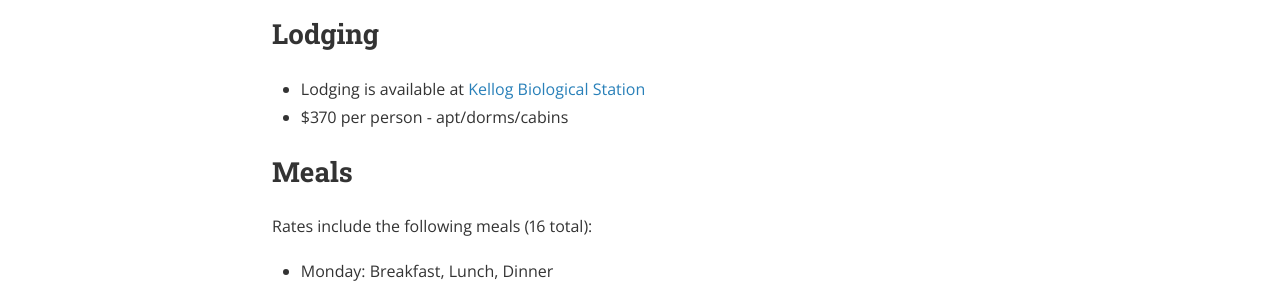
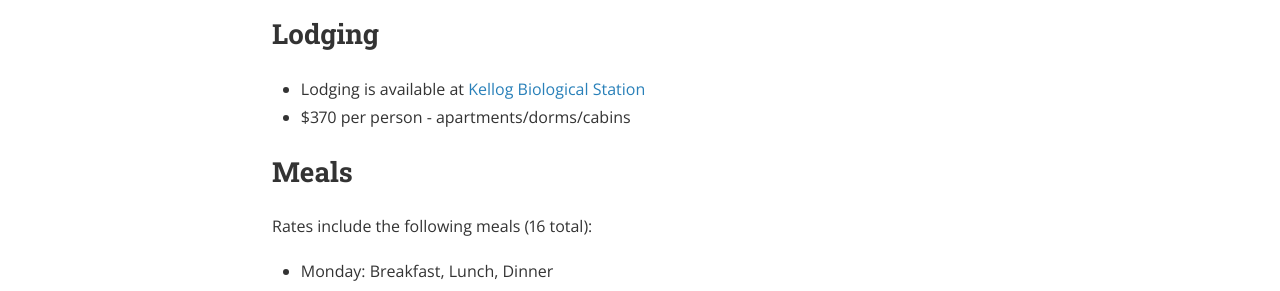
Before and after one commit to edamame-course/edamame-course.github.io, a Jekyll site: the page built from logistics.md, in a window 1280 px wide. Shown: the part 321-612 px from the top of the page. Built offline with Jekyll 4.4.1, drawn with Linux system fonts in a browser that asks for light colours; nearby versions of some CDN libraries; a style sheet for code colours, icons or effects is not loaded.

Commit message:
unabbreviated apartments

```diff
--- a/logistics.md
+++ b/logistics.md
@@ -12,7 +12,7 @@ If you have questions about course logistics, please [let us know](mailto:edamam
 ## Lodging
 
 * Lodging is available at [Kellog Biological Station](http://www.kbs.msu.edu/)
-* $370 per person - apt/dorms/cabins
+* $370 per person - apartments/dorms/cabins
 
 ## Meals
 
```
